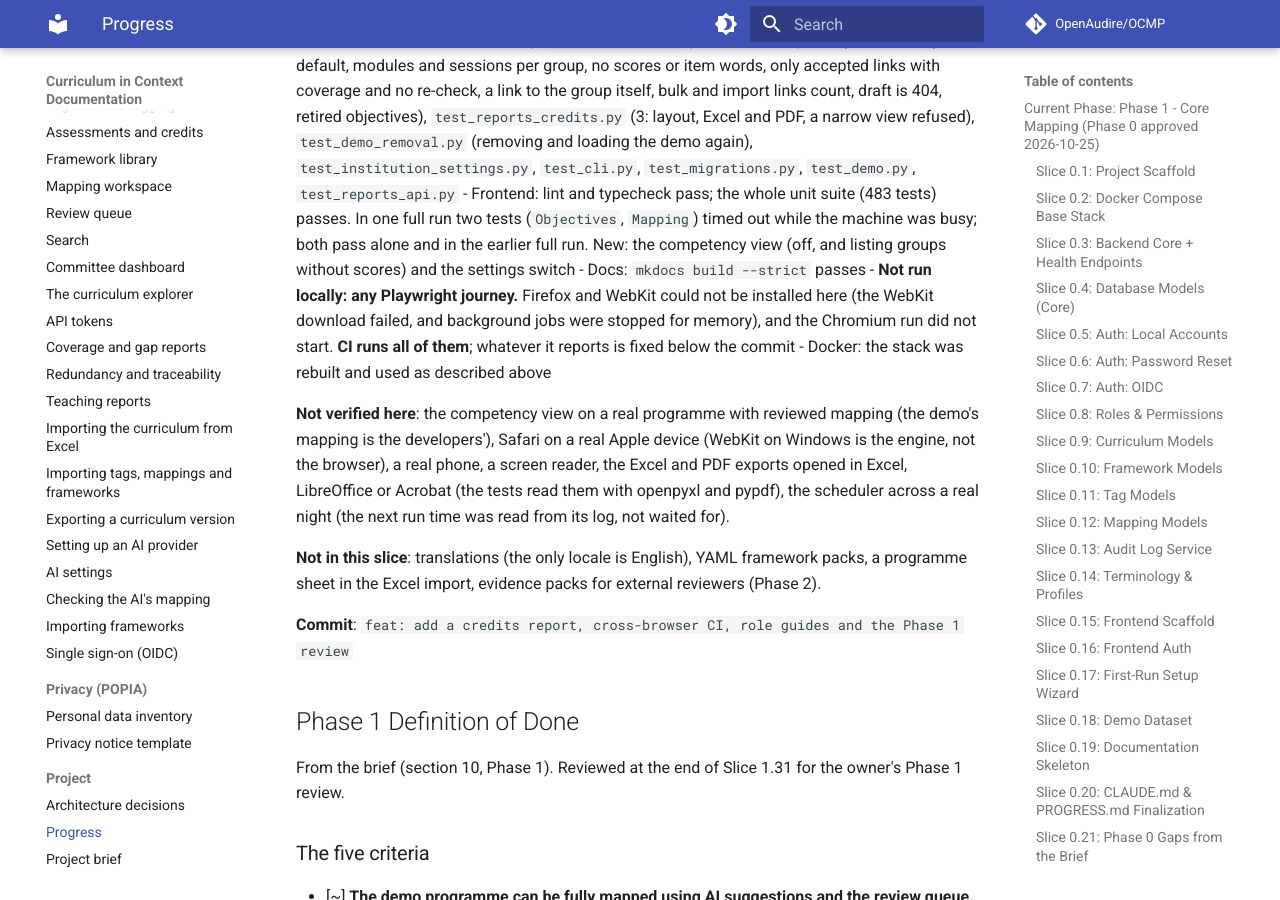
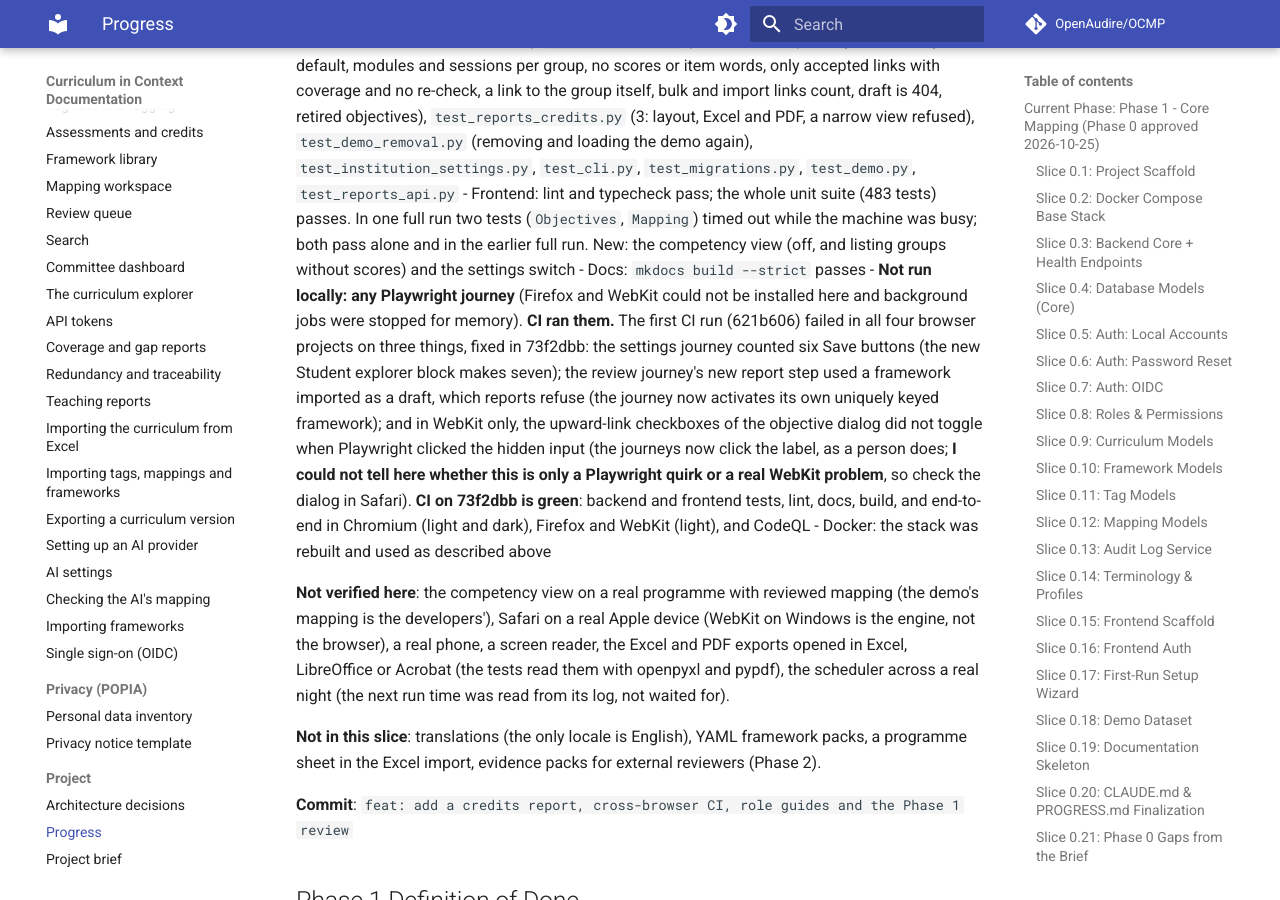
Before and after one commit to OpenAudire/OCMP, an MkDocs documentation site: the page built from docs/PROGRESS.md, in a window 1280 px wide and 900 px high, scrolled down 136822 px. Built offline with MkDocs 1.6.1 and Material for MkDocs 9.7.7, drawn with Linux system fonts in a browser that asks for light colours; comment, search, counter and statistics services are not loaded; part of the change alters nothing that is shown.

Commit message:
docs: record the CI result of Slice 1.31
Co-Authored-By: Claude Sonnet 5.5 <noreply@anthropic.com>

```diff
--- a/docs/PROGRESS.md
+++ b/docs/PROGRESS.md
@@ -2004,7 +2004,7 @@ The owner approved 1.27a to 1.30 on 2026-11-06 with two changes, and asked for t
 - Backend: ruff check, ruff format --check and mypy pass. **Not the whole suite**: the full run was stopped by the machine running low on memory, so only the files this slice touches were run, and they pass: `test_scheduling.py` (7: next run time, a clock change, the local day, the default and an unknown zone), `test_explorer.py` (the 8 new competency tests: off by default, modules and sessions per group, no scores or item words, only accepted links with coverage and no re-check, a link to the group itself, bulk and import links count, draft is 404, retired objectives), `test_reports_credits.py` (3: layout, Excel and PDF, a narrow view refused), `test_demo_removal.py` (removing and loading the demo again), `test_institution_settings.py`, `test_cli.py`, `test_migrations.py`, `test_demo.py`, `test_reports_api.py`
 - Frontend: lint and typecheck pass; the whole unit suite (483 tests) passes. In one full run two tests (`Objectives`, `Mapping`) timed out while the machine was busy; both pass alone and in the earlier full run. New: the competency view (off, and listing groups without scores) and the settings switch
 - Docs: `mkdocs build --strict` passes
-- **Not run locally: any Playwright journey.** Firefox and WebKit could not be installed here (the WebKit download failed, and background jobs were stopped for memory), and the Chromium run did not start. **CI runs all of them**; whatever it reports is fixed below the commit
+- **Not run locally: any Playwright journey** (Firefox and WebKit could not be installed here and background jobs were stopped for memory). **CI ran them.** The first CI run (621b606) failed in all four browser projects on three things, fixed in 73f2dbb: the settings journey counted six Save buttons (the new Student explorer block makes seven); the review journey's new report step used a framework imported as a draft, which reports refuse (the journey now activates its own uniquely keyed framework); and in WebKit only, the upward-link checkboxes of the objective dialog did not toggle when Playwright clicked the hidden input (the journeys now click the label, as a person does; **I could not tell here whether this is only a Playwright quirk or a real WebKit problem**, so check the dialog in Safari). **CI on 73f2dbb is green**: backend and frontend tests, lint, docs, build, and end-to-end in Chromium (light and dark), Firefox and WebKit (light), and CodeQL
 - Docker: the stack was rebuilt and used as described above
 
 **Not verified here**: the competency view on a real programme with reviewed mapping (the demo's mapping is the developers'), Safari on a real Apple device (WebKit on Windows is the engine, not the browser), a real phone, a screen reader, the Excel and PDF exports opened in Excel, LibreOffice or Acrobat (the tests read them with openpyxl and pypdf), the scheduler across a real night (the next run time was read from its log, not waited for).
```
